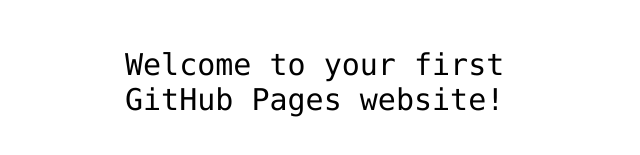
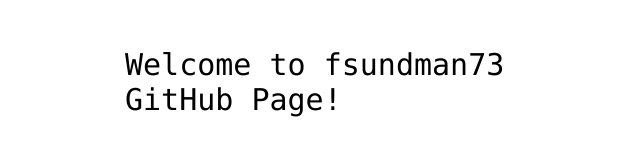
Before and after one commit to fsundman73/fsundman73.github.io, a plain HTML site: page index.html in a window 1280 px wide. Shown: the part 341-496 px from the top of the page, without its empty margins (315-955 px from the left). Drawn offline with Linux system fonts and the light colour scheme.

Commit message:
Update index.html

```diff
--- a/index.html
+++ b/index.html
@@ -12,7 +12,7 @@
 <img src="https://octodex.github.com/images/daftpunktocat-thomas.gif" id="octocat" alt="octocat-gif" />
 
 <!-- Change this code here by copy and pasting your template on line 15 -->
-<p>Welcome to your first GitHub Pages website!</p>
+<p>Welcome to fsundman73 GitHub Page!</p>
 
 </body>
 </html>
```
